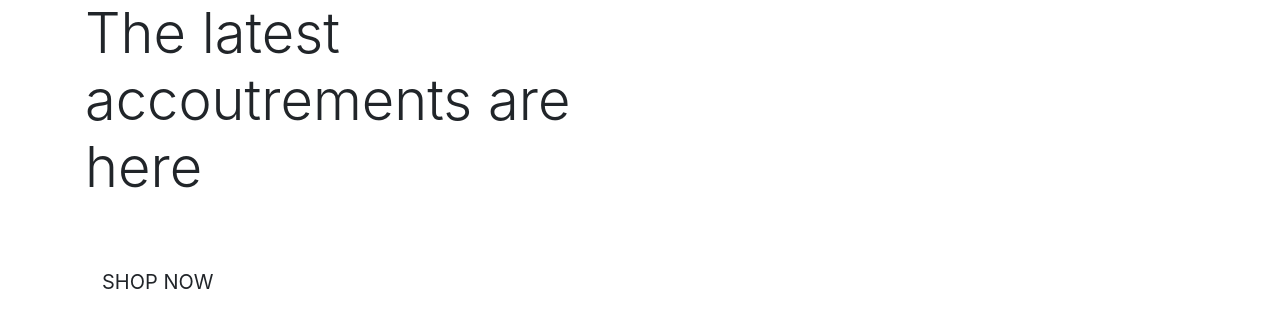
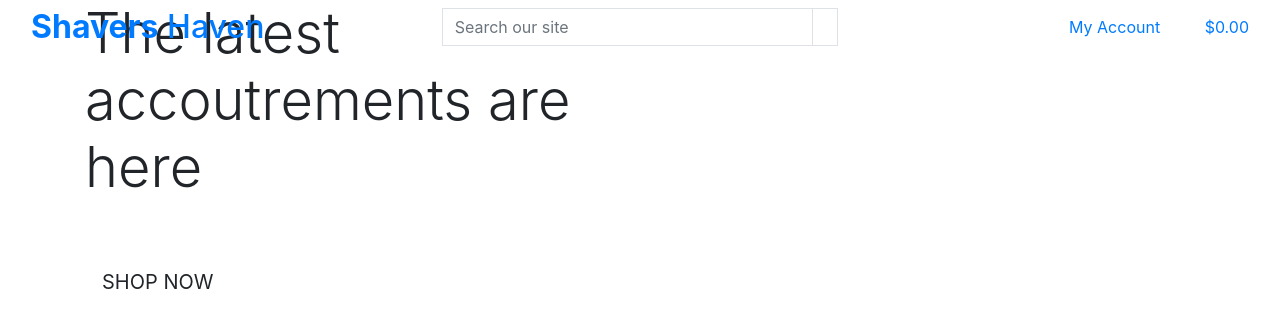
Before and after one commit to Ian-Garrigan/shavers-haven, a Django app: page / in a window 1280 px wide. Shown: the top 328 px of the page. Run offline with Django 3.2, Linux system fonts and the light colour scheme.

Commit message:
Add shopping bag & header menu

```diff
--- a/templates/base.html
+++ b/templates/base.html
@@ -2,6 +2,7 @@
 
 <!doctype html>
 <html lang="en">
+
 <head>
 
   {% block meta %}
@@ -14,15 +15,19 @@
   {% endblock %}
 
   {% block corecss %}
-    <link rel="stylesheet" href="https://cdn.jsdelivr.net/npm/bootstrap@4.6.2/dist/css/bootstrap.min.css" integrity="sha384-xOolHFLEh07PJGoPkLv1IbcEPTNtaed2xpHsD9ESMhqIYd0nLMwNLD69Npy4HI+N" crossorigin="anonymous">
+  <link rel="stylesheet" href="https://cdn.jsdelivr.net/npm/bootstrap@4.6.2/dist/css/bootstrap.min.css"
+    integrity="sha384-xOolHFLEh07PJGoPkLv1IbcEPTNtaed2xpHsD9ESMhqIYd0nLMwNLD69Npy4HI+N" crossorigin="anonymous">
   {% endblock %}
 
   {% block extra_css %}
   {% endblock %}
 
   {% block corejs %}
-    <script src="https://cdn.jsdelivr.net/npm/jquery@3.5.1/dist/jquery.min.js" integrity="sha256-9/aliU8dGd2tb6OSsuzixeV4y/faTqgFtohetphbbj0=" crossorigin="anonymous"></script>
-    <script src="https://cdn.jsdelivr.net/npm/bootstrap@4.6.2/dist/js/bootstrap.bundle.min.js" integrity="sha384-Fy6S3B9q64WdZWQUiU+q4/2Lc9npb8tCaSX9FK7E8HnRr0Jz8D6OP9dO5Vg3Q9ct" crossorigin="anonymous"></script>
+  <script src="https://cdn.jsdelivr.net/npm/jquery@3.5.1/dist/jquery.min.js"
+    integrity="sha256-9/aliU8dGd2tb6OSsuzixeV4y/faTqgFtohetphbbj0=" crossorigin="anonymous"></script>
+  <script src="https://cdn.jsdelivr.net/npm/bootstrap@4.6.2/dist/js/bootstrap.bundle.min.js"
+    integrity="sha384-Fy6S3B9q64WdZWQUiU+q4/2Lc9npb8tCaSX9FK7E8HnRr0Jz8D6OP9dO5Vg3Q9ct"
+    crossorigin="anonymous"></script>
   {% endblock %}
 
   {% block extra_js %}
@@ -30,8 +35,74 @@
 
   <title>Shavers Haven {% block extra_title %}{% endblock %}</title>
 </head>
+
 <body>
-    <header class="container-fluid fixed-top"></header>
+  <header class="container-fluid fixed-top">
+    <div class="row">
+      <div class="col-12 col-lg-4 my-auto py-1 py-lg-0 text-center text-lg-left">
+        <a href="{% url 'home' %}" class="nav-link mai-logo-link">
+          <h2 class="logo-font text-black my-0"><strong>Shavers</strong> Haven</h2>
+        </a>
+      </div>
+      <!-- FORM -->
+      <div class="col-12 col-lg-4 my-auto py-1 py-lg-0">
+        <form method="GET" action="">
+          <div class="input-group w-100">
+            <input class="form-control border border-black rounded-0" type="text" name="q"
+              placeholder="Search our site">
+            <div class="input-group-append">
+              <button class="form-control btn btn-black border border-black rounded-0" type="submit">
+                <span class="icon">
+                  <i class="fas fa-search"></i>
+                </span>
+              </button>
+            </div>
+          </div>
+        </form>
+      </div>
+      <div class="col-12 col-lg-4 my-auto py-1 py-lg-0">
+        <ul class="list-inline list-unstyled text-center text-lg-right my-0">
+          <!-- Header Menu -->
+          <li class="list-inline-item dropdown">
+            <a class="text-black nav-link" href="#" id="user-options" data-toggle="dropdown" aria-haspopup="true"
+              aria-expanded="false">
+              <div class="text-center">
+                <div><i class="fas fa-user fa-lg"></i></div>
+                <p class="my-0">My Account</p>
+              </div>
+            </a>
+            <div class="dropdown-menu border-0" aria-labelledby="user-options">
+              {% if request.user.is_authenticated %}
+              {% if request.user.is_superuser %}
+              <a href="{% url 'add_product' %}" class="dropdown-item">Product Management</a>
+              {% endif %}
+              <a href="{% url 'profile' %}" class="dropdown-item">My Profile</a>
+              <a href="{% url 'account_logout' %}" class="dropdown-item">Logout</a>
+              {% else %}
+              <a href="{% url 'account_signup' %}" class="dropdown-item">Register</a>
+              <a href="{% url 'account_login' %}" class="dropdown-item">Login</a>
+              {% endif %}
+            </div>
+          </li>
+          <!-- shopping bag link -->
+          <li class="list-inline-item">
+            <a class="{% if grand_total %}text-info font-weight-bold{% else %}text-black{% endif %} nav-link" href="{% url 'view_bag' %}">
+              <div class="text-center">
+                  <div><i class="fas fa-shopping-bag fa-lg"></i></div>
+                  <p class="my-0">
+                      {% if grand_total %}
+                          ${{ grand_total|floatformat:2 }}
+                      {% else %}
+                          $0.00
+                      {% endif %}
+                  </p>
+              </div>
+          </a>
+          </li>
+        </ul>
+      </div>
+    </div>
+  </header>
 
   {% if messages %}
   <div class="message-container"></div>
@@ -46,4 +117,5 @@
   {% block postloadjs %}
   {% endblock %}
 </body>
+
 </html>
```
Lines whose indentation alone changed are shown as unchanged.
